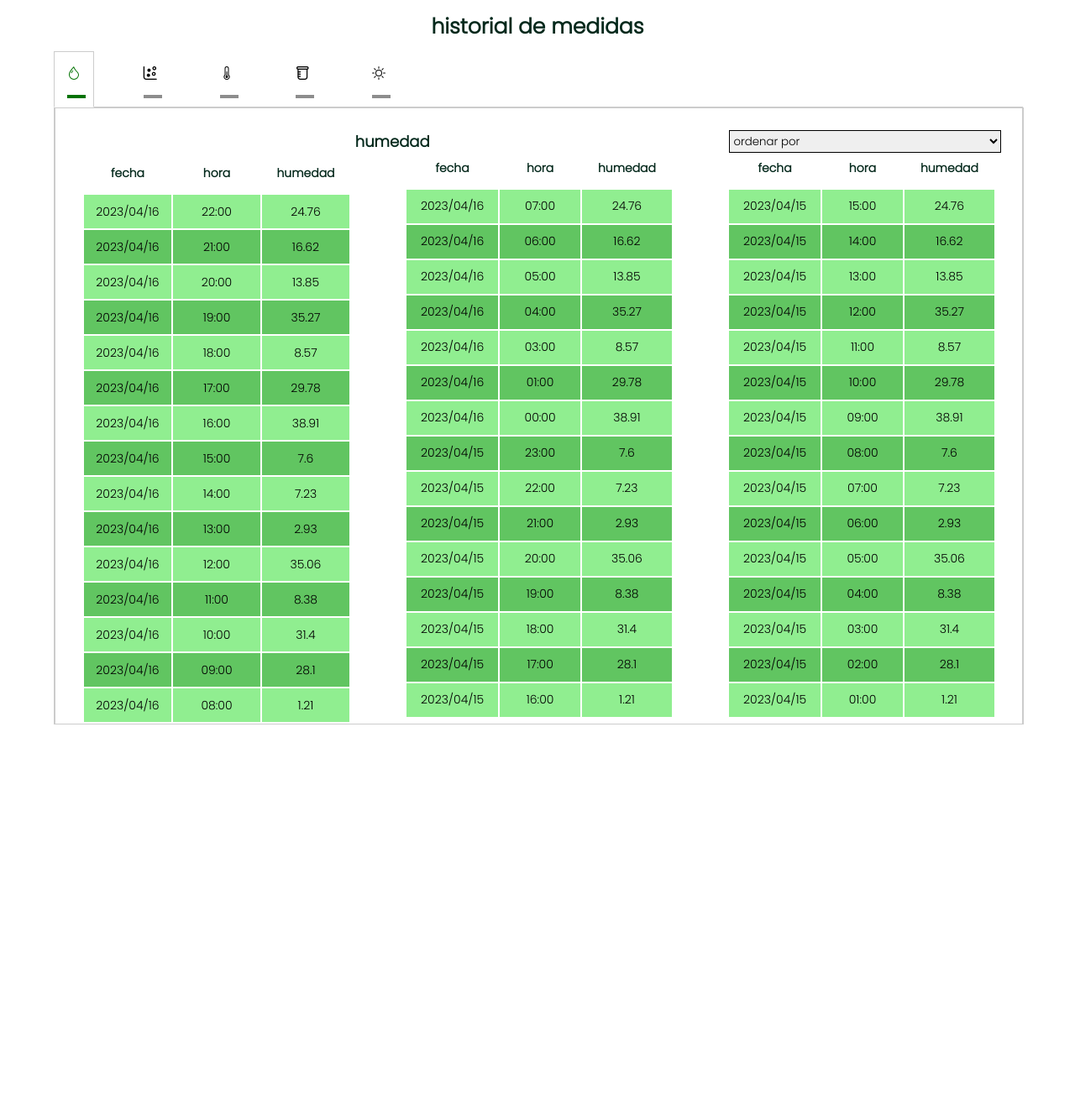
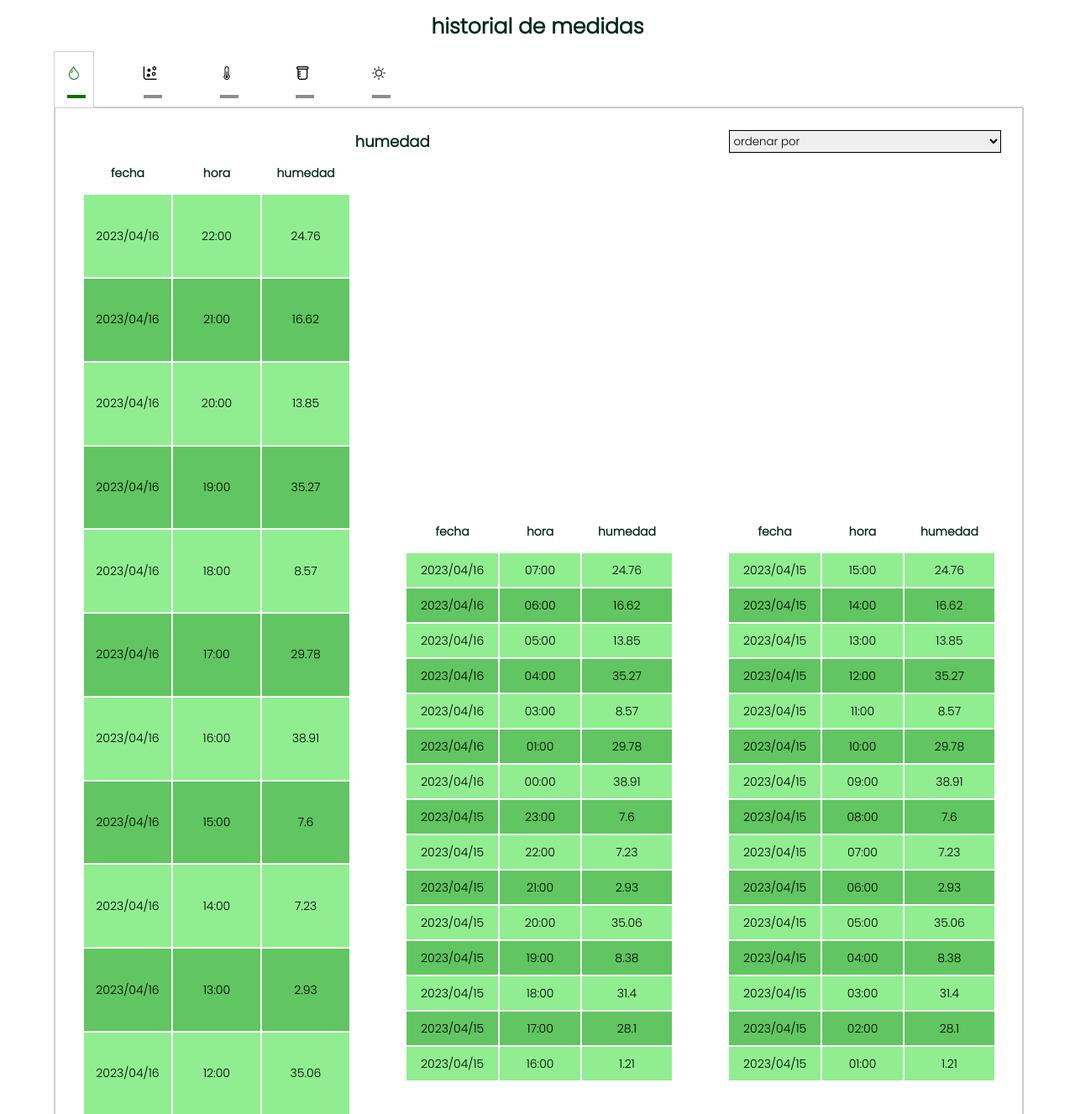
Before and after one commit to Hao12341/Proyecto2-Grupo09, a PHP site: page /html/historico.html in a window 1280 px wide. Shown: the part 57-1384 px from the top of the page at 84% size. Before the commit the page ends 920 px from the top, so only its background shows below. Run offline with PHP 8.4, Linux system fonts and the light colour scheme; some libraries are stand-ins or nearby versions.

Commit message:
retoques
re

```diff
--- a/src/css/pagina_sensores.css
+++ b/src/css/pagina_sensores.css
@@ -283,6 +283,8 @@ button{
 .historial tr td p {
     text-align: center;
     font-size: 14px;
+    margin-bottom: 3vw;
+    margin-top: 3vw;
 }
 
 .tab-historico{
```
